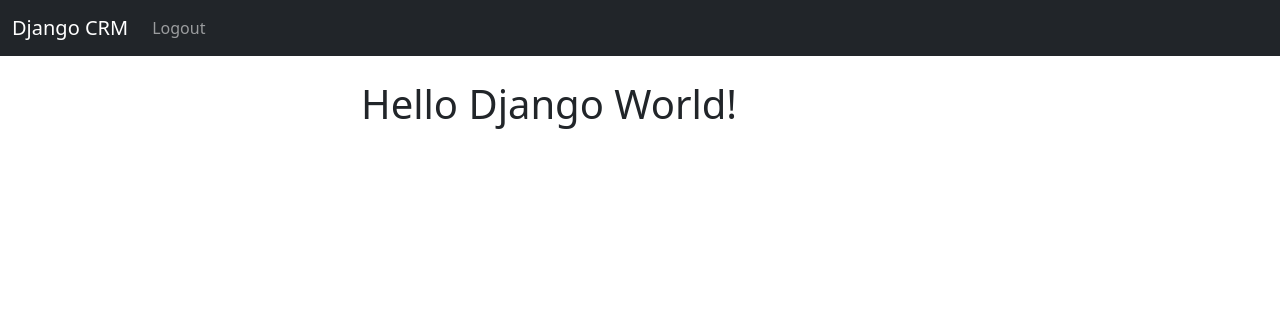
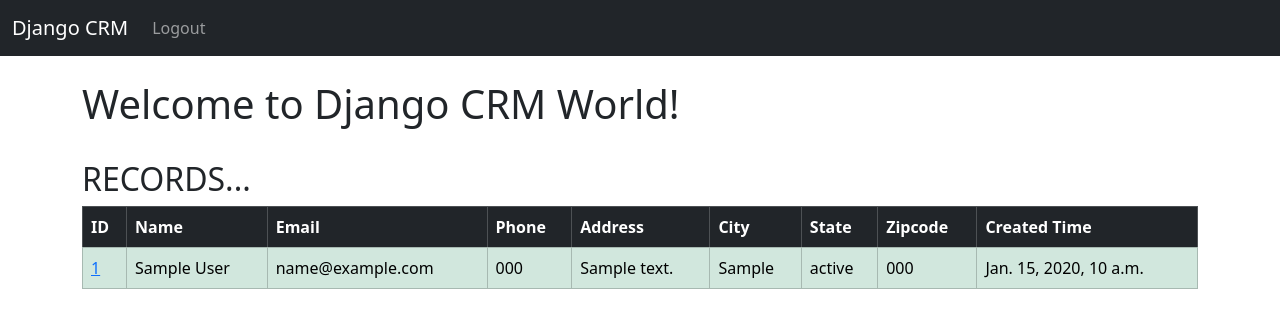
Before and after one commit to runninginair/Django-CRM, a Django app: page / in a window 1280 px wide. Shown: the top 328 px of the page. Run offline with Django 5.2, Linux system fonts and the light colour scheme; a user stored in the database is signed in; tables that the repository leaves empty hold one stand-in row (values such as "Sample post").

Commit message:
Record page added.

```diff
--- a/website/admin.py
+++ b/website/admin.py
@@ -1,3 +1,5 @@
 from django.contrib import admin
+from .models import Record
 
 # Register your models here.
+admin.site.register(Record)
--- a/website/models.py
+++ b/website/models.py
@@ -1,3 +1,16 @@
 from django.db import models
 
 # Create your models here.
+class Record(models.Model):
+    created_at = models.DateTimeField(auto_now_add=True)
+    first_name = models.CharField(max_length=50)
+    last_name = models.CharField(max_length=50)
+    email = models.CharField(max_length=100)
+    phone = models.CharField(max_length=20)
+    address = models.CharField(max_length=150)
+    city = models.CharField(max_length=50)
+    state = models.CharField(max_length=50)
+    zipcode = models.CharField(max_length=20)
+
+    def __str__(self):
+        return (f"{self.first_name} {self.last_name}")
--- a/website/templates/home.html
+++ b/website/templates/home.html
@@ -2,16 +2,53 @@
 
 {% block content %}
 
-<div class="'col-md-6 offset-md-3">
+<div>
 
     {% if user.is_authenticated %}
 
-    <h1>Hello Django World!</h1>
+    <h1>Welcome to Django CRM World!</h1>
 
+    {% if records %}
+    <br />
+    <h2>RECORDS...</h2>
+    <table class="table table-bordered table-hover table-success table-striped">
+        <thead class="table-dark">
+            <tr>
+                <th scope="col">ID</th>
+                <th scope="col">Name</th>
+                <th scope="col">Email</th>
+                <th scope="col">Phone</th>
+                <th scope="col">Address</th>
+                <th scope="col">City</th>
+                <th scope="col">State</th>
+                <th scope="col">Zipcode</th>
+                <th scope="col">Created Time</th>
+            </tr>
+        </thead>
+        <tbody>
+            {% for record in records %}
+            <tr></tr>
+
+            <td><a href="{% url 'record' record.id %}">{{ record.id }}</a></td>
+            <td>{{ record.first_name }} {{ record.last_name }}</td>
+
+            <td>{{ record.email }}</td>
+            <td>{{ record.phone }}</td>
+            <td>{{ record.address }}</td>
+            <td>{{ record.city }}</td>
+            <td>{{ record.state }}</td>
+            <td>{{ record.zipcode }}</td>
+            <td>{{ record.created_at }}</td>
+            </tr>
+            {% endfor %}
+        </tbody>
+    </table>
+    {% endif %}
     {% else %}
 
+    <div class="col-md-6 offset-md-3">
         <h1>Login</h1>
-
+        <br />
         <form method="POST" action="{% url 'home' %}">
             <!-- csrf, stands for cross-site request forgery -->
             {% csrf_token %}
@@ -25,6 +62,7 @@
             </div>
             <button type="submit" class="btn btn-secondary">Login</button>
         </form>
+    </div>
 
     {% endif %}
 
--- a/website/urls.py
+++ b/website/urls.py
@@ -5,5 +5,7 @@ urlpatterns = [
     path('', views.home, name='home'),
     # path('login/', views.login_user, name='login'),
     path('logout/', views.logout_user, name='logout'),
-    path('register', views.register_user, name='register'),
+    path('register/', views.register_user, name='register'),
+    # We will pass an integer as the primary key (pk). i.e. http://localhost:8000/record/2
+    path('record/<int:pk>', views.customer_record, name='record'),
 ]
--- a/website/views.py
+++ b/website/views.py
@@ -2,9 +2,13 @@ from django.shortcuts import render, redirect
 from django.contrib.auth import authenticate, login, logout
 from django.contrib import messages
 from .forms import SignUpForm
+from .models import Record
 
 # Create your views here.
 def home(request):
+    records = Record.objects.all()
+
+
     # Check to see if logging in
     if request.method == 'POST':
         username = request.POST['username']
@@ -21,11 +25,7 @@ def home(request):
         return redirect('home')
 
     else:
-        return render(request, 'home.html', {})
-
-
-# def login_user(request):
-#     pass
+        return render(request, 'home.html', {'records': records})
 
 def logout_user(request):
     logout(request)
@@ -50,3 +50,12 @@ def register_user(request):
         return render(request, 'register.html', {'form':form})
 
     return render(request, 'register.html', {'form':form})
+
+def customer_record(request, pk):
+    if request.user.is_authenticated:
+        # Look Up Records
+        customer_record = Record.objects.get(id = pk)
+        return render(request, 'record.html', {'customer_record': customer_record})
+    else:
+        messages.success(request, "You MUST be logged in to view that page...")
+        return redirect('home')
```
Also changed, not shown: website/templates/record.html (added, +41 -0 lines), website/migrations/0001_initial.py (added). Lines whose indentation alone changed are shown as unchanged.
